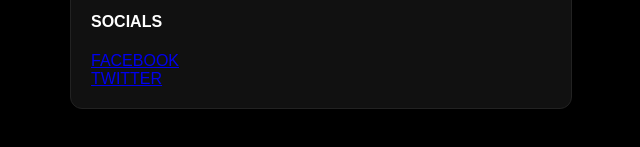
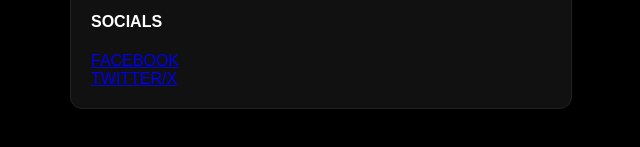
Before and after one commit to AShen-dead/bio, a plain HTML site: page index.html in a window 1280 px wide. Shown: the part 701-848 px from the top of the page, 319-959 px from the left. Drawn offline with Linux system fonts and the light colour scheme.

Commit message:
Update index.html

```diff
--- a/index.html
+++ b/index.html
@@ -25,7 +25,7 @@
       <h4>SOCIALS</h4>
       <a href="https://www.facebook.com/jake.yuson">FACEBOOK</a>
       <br>
-      <a href="https://x.com/DEAD_ashen/media">TWITTER</a>
+      <a href="https://x.com/DEAD_ashen/media">TWITTER/X</a>
     </div>
   </div>
 
```
